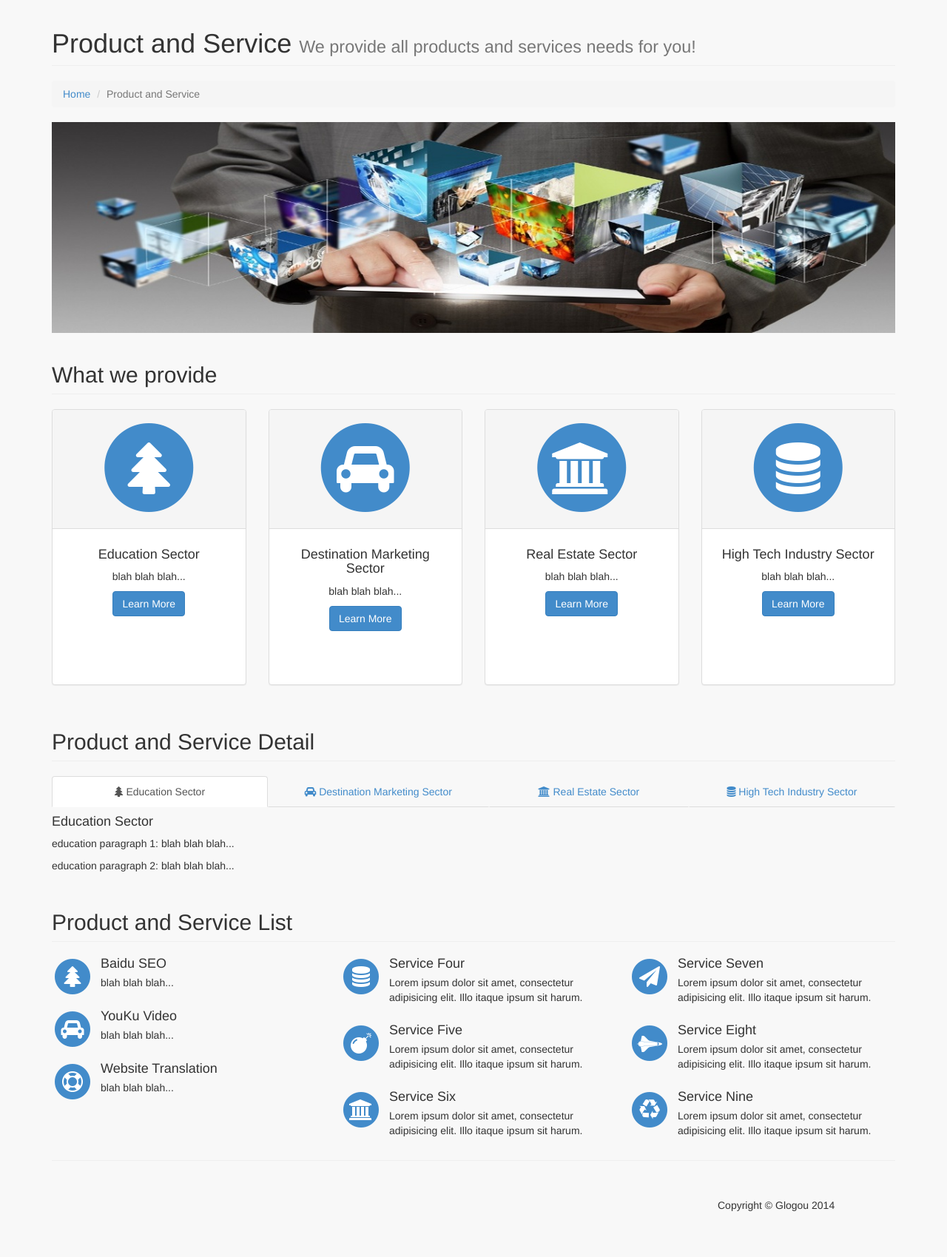
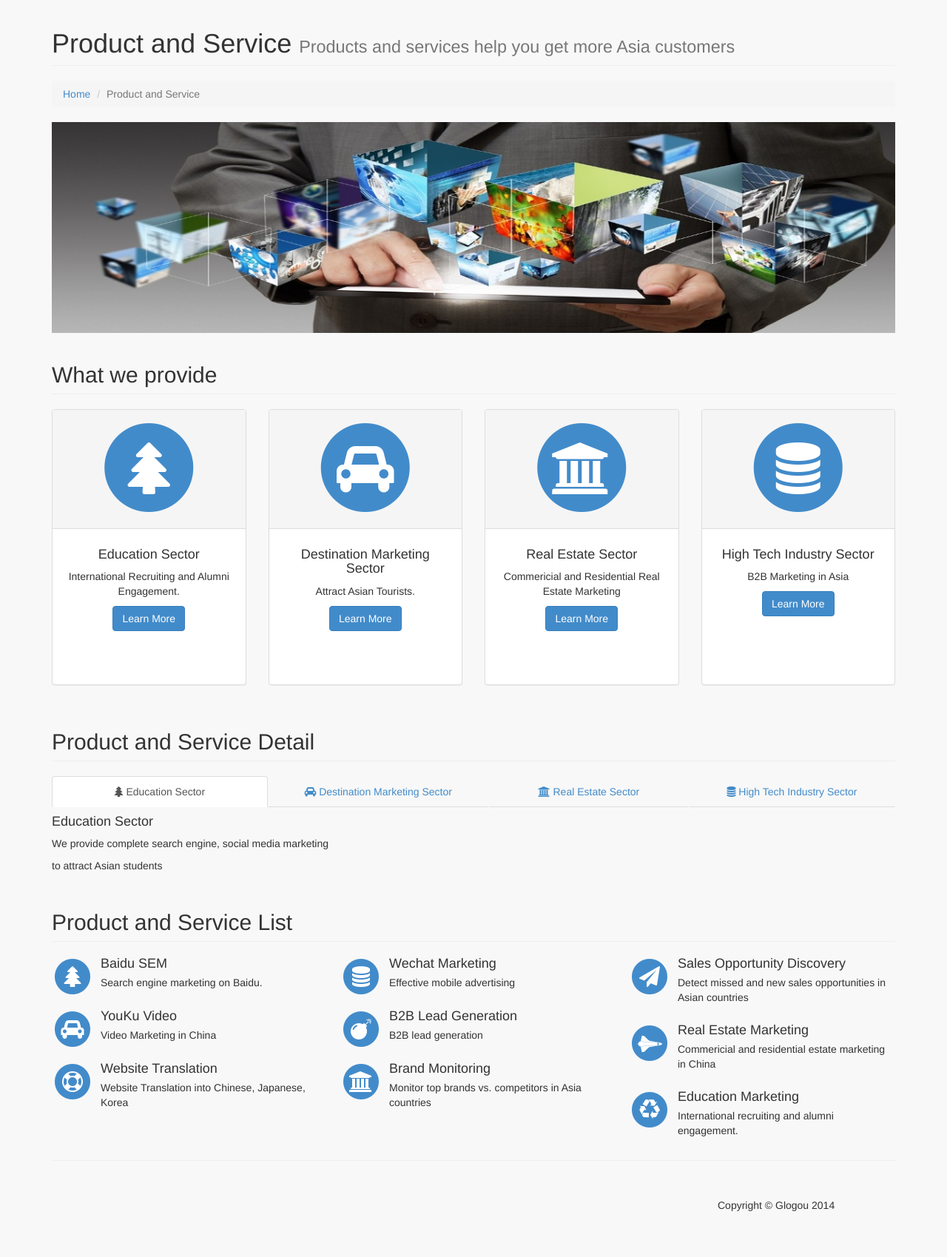
Before and after one commit to DorisWZG/selfservice, a Django app: page /default_web/product_and_service/ in a window 1280 px wide. Shown: the part 51-1750 px from the top of the page at 74% size. Run offline with Django 3.2, Linux system fonts and the light colour scheme; some libraries are stand-ins or nearby versions.

Commit message:
Misc changes in text and menu items for budget allocations. All the changes in templates html files. Also add three image files, that is for case studies which is used in templates/default_web/pns.html
	modified:   member_service/views.py
	new file:   static/images/baidu_endu.png
	new file:   static/images/ssp_screen.png
	new file:   static/images/youku_video.png
	modified:   templates/about.html
	modified:   templates/budget_allocation/base.html
	modified:   templates/budget_allocation/stage2_result.html
	modified:   templates/budget_allocation/stage2_test.html
	modified:   templates/default_web/education_case.html
	modified:   templates/default_web/pns.html

```diff
--- a/templates/default_web/pns.html
+++ b/templates/default_web/pns.html
@@ -14,7 +14,7 @@
         <div class="row">
             <div class="col-lg-12">
                 <h1 class="page-header">Product and Service
-                    <small>We provide all products and services needs for you!</small>
+                    <small>Products and services help you get more Asia customers</small>
                 </h1>
                 <ol class="breadcrumb">
                     <li><a href="/">Home</a>
@@ -50,7 +50,7 @@
                     </div>
                     <div class="panel-body">
                         <h4>Education Sector</h4>
-                        <p>blah blah blah...</p>
+                        <p>International Recruiting and Alumni Engagement.</p>
                         <a href="#learn1" class="btn btn-primary">Learn More</a>
                     </div>
                 </div>
@@ -65,7 +65,7 @@
                     </div>
                     <div class="panel-body">
                         <h4>Destination Marketing Sector</h4>
-                        <p>blah blah blah...</p>
+                        <p>Attract Asian Tourists.</p>
                         <a href="#learn2" class="btn btn-primary">Learn More</a>
                     </div>
                 </div>
@@ -80,7 +80,7 @@
                     </div>
                     <div class="panel-body">
                         <h4>Real Estate Sector</h4>
-                        <p>blah blah blah...</p>
+                        <p>Commericial and Residential Real Estate Marketing</p>
                         <a href="#learn3" class="btn btn-primary">Learn More</a>
                     </div>
                 </div>
@@ -95,7 +95,7 @@
                     </div>
                     <div class="panel-body">
                         <h4>High Tech Industry Sector</h4>
-                        <p>blah blah blah...</p>
+                        <p>B2B Marketing in Asia</p>
                         <a href="#" class="btn btn-primary">Learn More</a>
                     </div>
                 </div>
@@ -123,23 +123,23 @@
                 <div id="myTabContent" class="tab-content">
                     <div class="tab-pane fade active in" id="education_service">
                         <h4>Education Sector</h4>
-                        <p>education paragraph 1: blah blah blah...</p>
-                        <p>education paragraph 2: blah blah blah...</p>
+                        <p>We provide complete search engine, social media marketing</p>
+                        <p>to attract Asian students</p>
                     </div>
                     <div class="tab-pane fade" id="destination_mkt_service">
                         <h4>Destination Marketing Sector</h4>
-                        <p>destination marketing paragraph 1: blah blah blah...</p>
-                        <p>destination marketing paragraph 2: blah blah blah...</p>
+                        <p>Complete search engine, social media marketing, mobile marketing</p>
+                        <p>to attract Asian tourists</p>
                     </div>
                     <div class="tab-pane fade" id="realestate_service">
                         <h4>Real Estate Sector</h4>
-                        <p>real estate paragraph 1: blah blah blah...</p>
-                        <p>real estate 2: blah blah blah...</p>
+                        <p>Complete search engine, social media marketing, mobile marketin</p>
+                        <p>to attract China and Asian commercial and residential real estate customers </p>
                     </div>
                     <div class="tab-pane fade" id="hightech_service">
                         <h4>High Tech Industry Sector</h4>
-                        <p>high tech paragraph 1: blah blah blah...</p>
-                        <p>high tech paragraph 2: blah blah blah...</p>
+                        <p>B2B marketing for lead generations in China, Japan</p>
+                        <p>and Korea market</p>
                     </div>
                 </div>
 
@@ -161,8 +161,8 @@
                         </span>
                     </div>
                     <div class="media-body">
-                        <h4 class="media-heading">Baidu SEO</h4>
-                        <p>blah blah blah...</p>
+                        <h4 class="media-heading">Baidu SEM</h4>
+                        <p>Search engine marketing on Baidu.</p>
                     </div>
                 </div>
                 <div class="media">
@@ -174,7 +174,7 @@
                     </div>
                     <div class="media-body">
                         <h4 class="media-heading">YouKu Video</h4>
-                        <p>blah blah blah...</p>
+                        <p>Video Marketing in China</p>
                     </div>
                 </div>
                 <div class="media">
@@ -186,7 +186,7 @@
                     </div>
                     <div class="media-body">
                         <h4 class="media-heading">Website Translation</h4>
-                        <p>blah blah blah...</p>
+                        <p>Website Translation into Chinese, Japanese, Korea</p>
                     </div>
                 </div>
             </div>
@@ -199,8 +199,8 @@
                         </span>
                     </div>
                     <div class="media-body">
-                        <h4 class="media-heading">Service Four</h4>
-                        <p>Lorem ipsum dolor sit amet, consectetur adipisicing elit. Illo itaque ipsum sit harum.</p>
+                        <h4 class="media-heading">Wechat Marketing</h4>
+                        <p>Effective mobile advertising</p>
                     </div>
                 </div>
                 <div class="media">
@@ -211,8 +211,8 @@
                         </span>
                     </div>
                     <div class="media-body">
-                        <h4 class="media-heading">Service Five</h4>
-                        <p>Lorem ipsum dolor sit amet, consectetur adipisicing elit. Illo itaque ipsum sit harum.</p>
+                        <h4 class="media-heading">B2B Lead Generation</h4>
+                        <p>B2B lead generation </p>
                     </div>
                 </div>
                 <div class="media">
@@ -223,8 +223,8 @@
                         </span>
                     </div>
                     <div class="media-body">
-                        <h4 class="media-heading">Service Six</h4>
-                        <p>Lorem ipsum dolor sit amet, consectetur adipisicing elit. Illo itaque ipsum sit harum.</p>
+                        <h4 class="media-heading">Brand Monitoring</h4>
+                        <p>Monitor top brands vs. competitors in Asia countries</p>
                     </div>
                 </div>
             </div>
@@ -237,8 +237,8 @@
                         </span>
                     </div>
                     <div class="media-body">
-                        <h4 class="media-heading">Service Seven</h4>
-                        <p>Lorem ipsum dolor sit amet, consectetur adipisicing elit. Illo itaque ipsum sit harum.</p>
+                        <h4 class="media-heading">Sales Opportunity Discovery</h4>
+                        <p>Detect missed and new sales opportunities in Asian countries</p>
                     </div>
                 </div>
                 <div class="media">
@@ -249,8 +249,8 @@
                         </span>
                     </div>
                     <div class="media-body">
-                        <h4 class="media-heading">Service Eight</h4>
-                        <p>Lorem ipsum dolor sit amet, consectetur adipisicing elit. Illo itaque ipsum sit harum.</p>
+                        <h4 class="media-heading">Real Estate Marketing</h4>
+                        <p>Commericial and residential estate marketing in China </p>
                     </div>
                 </div>
                 <div class="media">
@@ -261,8 +261,8 @@
                         </span>
                     </div>
                     <div class="media-body">
-                        <h4 class="media-heading">Service Nine</h4>
-                        <p>Lorem ipsum dolor sit amet, consectetur adipisicing elit. Illo itaque ipsum sit harum.</p>
+                        <h4 class="media-heading">Education Marketing</h4>
+                        <p>International recruiting and alumni engagement.</p>
                     </div>
                 </div>
             </div>
--- a/templates/member_service.html
+++ b/templates/member_service.html
@@ -1,6 +1,6 @@
 {% extends "default_web/base.html" %}
 
-    {% block title %}Glogou Self Service Platform{% endblock %}
+    {% block title %}Glogou Sales Signal Processing Platform{% endblock %}
     {% block description %}{% endblock %}
     {% block keyword %}{% endblock %}
 
```
Also changed, not shown: templates/about.html (+4 -4 lines), templates/budget_allocation/base.html (+91 -5 lines), templates/budget_allocation/stage2_result.html (+16 -16 lines), templates/budget_allocation/stage2_test.html (+25 -22 lines), templates/default_web/education_case.html (+22 -28 lines), member_service/views.py (line endings or trailing spaces), static/images/baidu_endu.png (added), static/images/ssp_screen.png (added), static/images/youku_video.png (added).
